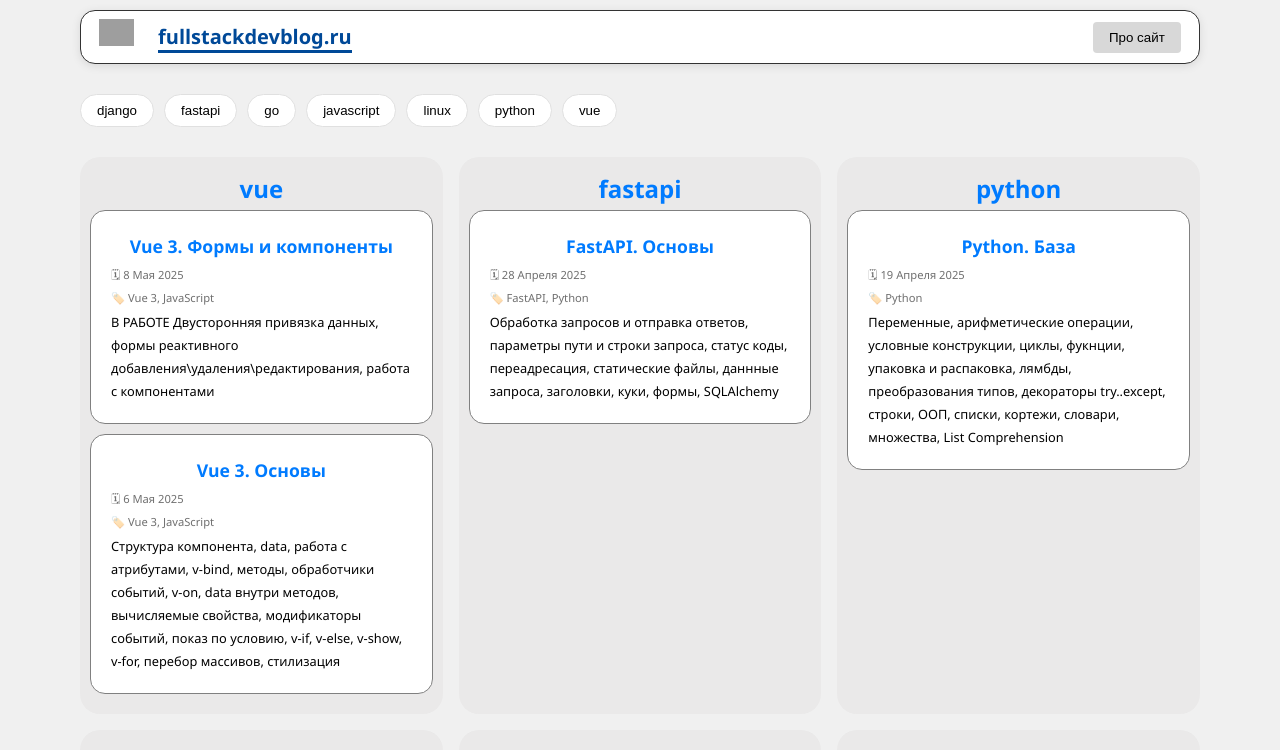
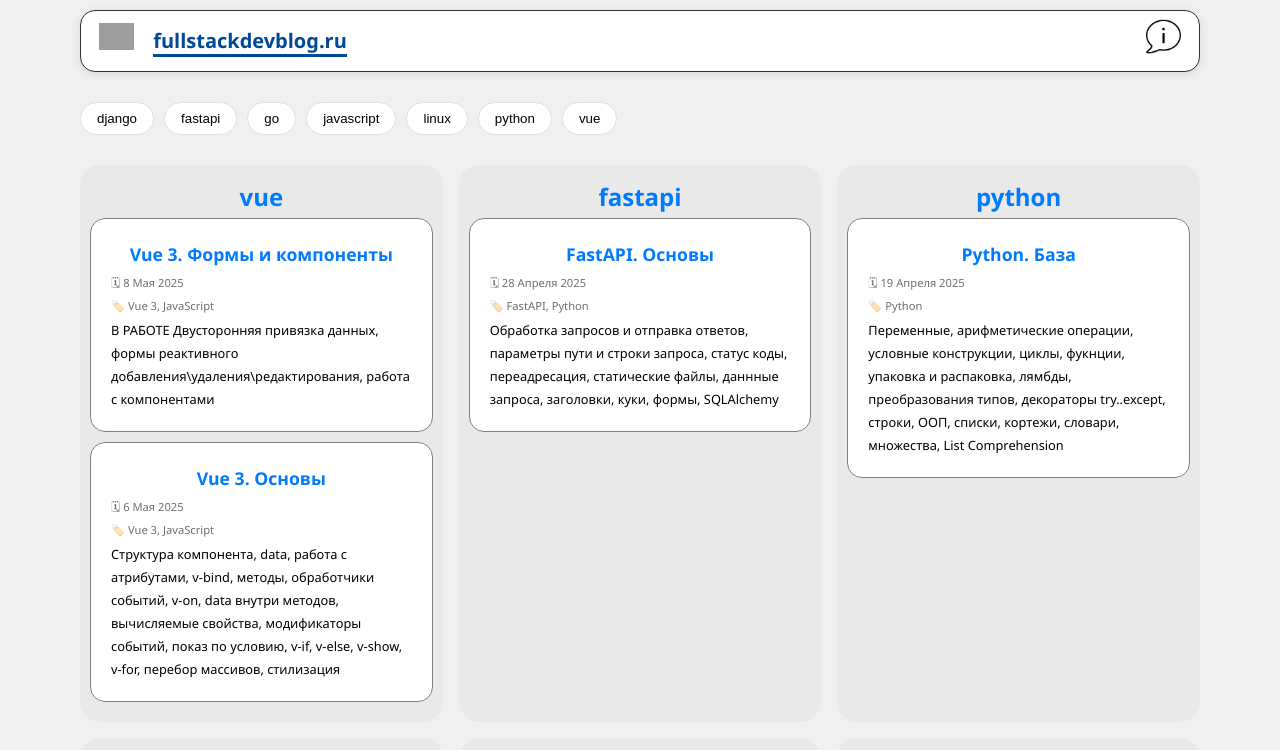
Before and after one commit to artemmj/mysite_frontend_vue, a Vue app: page / in a window 1280 px wide. Shown: the top 750 px of the page. Built offline with nearby package versions, Linux system fonts and the light colour scheme; grey boxes are pictures that could not be loaded.

Commit message:
Улучшения

```diff
--- a/src/components/AppHeader.vue
+++ b/src/components/AppHeader.vue
@@ -5,7 +5,11 @@
       <div class="logo"><a href="/"> fullstackdevblog.ru</a></div>
     </div>
     <div class="header__right">
-      <div class="about"><a href="/about"><button class="about-btn" data-filter="python">Про сайт</button></a></div>
+      <div class="about">
+        <a href="/about">
+          <img src="./about.png">
+        </a>
+      </div>
     </div>
   </header>
 </template>
@@ -33,23 +37,14 @@ header {
 .header__left {
   display: flex;
   align-items: center;
-  gap: 1.5rem; /* Пространство между лого и текстом */
+  gap: 1.2rem;  /* Пространство между лого и текстом */
 }
 .about {
   margin-left: 10px;
-  min-width: 100px;
+  margin-right: 10px;
 }
-.about-btn {
-  margin: 2px;
-  padding: 8px 16px;
-  border: 0.1rem none gray;
-  background: #d8d8d8;
-  border-radius: 4px;
-  transition: all 0.3s;
-  cursor: pointer;
-}
-.about-btn:hover {
-  background: #b2b2b2;
+.about img {
+  max-width: 35px;
 }
 .logo a {
   border-bottom: solid;
```
Also changed, not shown: src/components/about.png (added).
